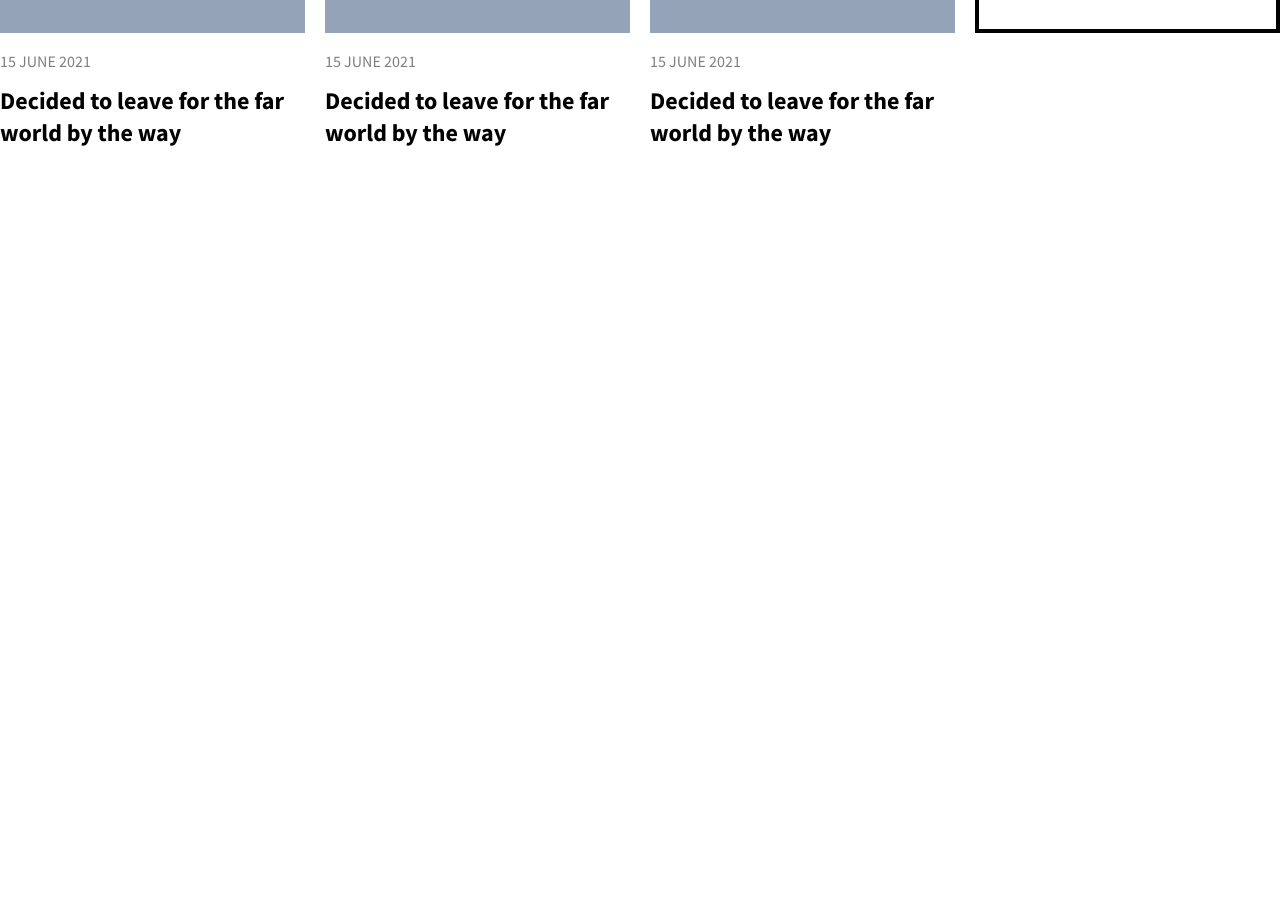
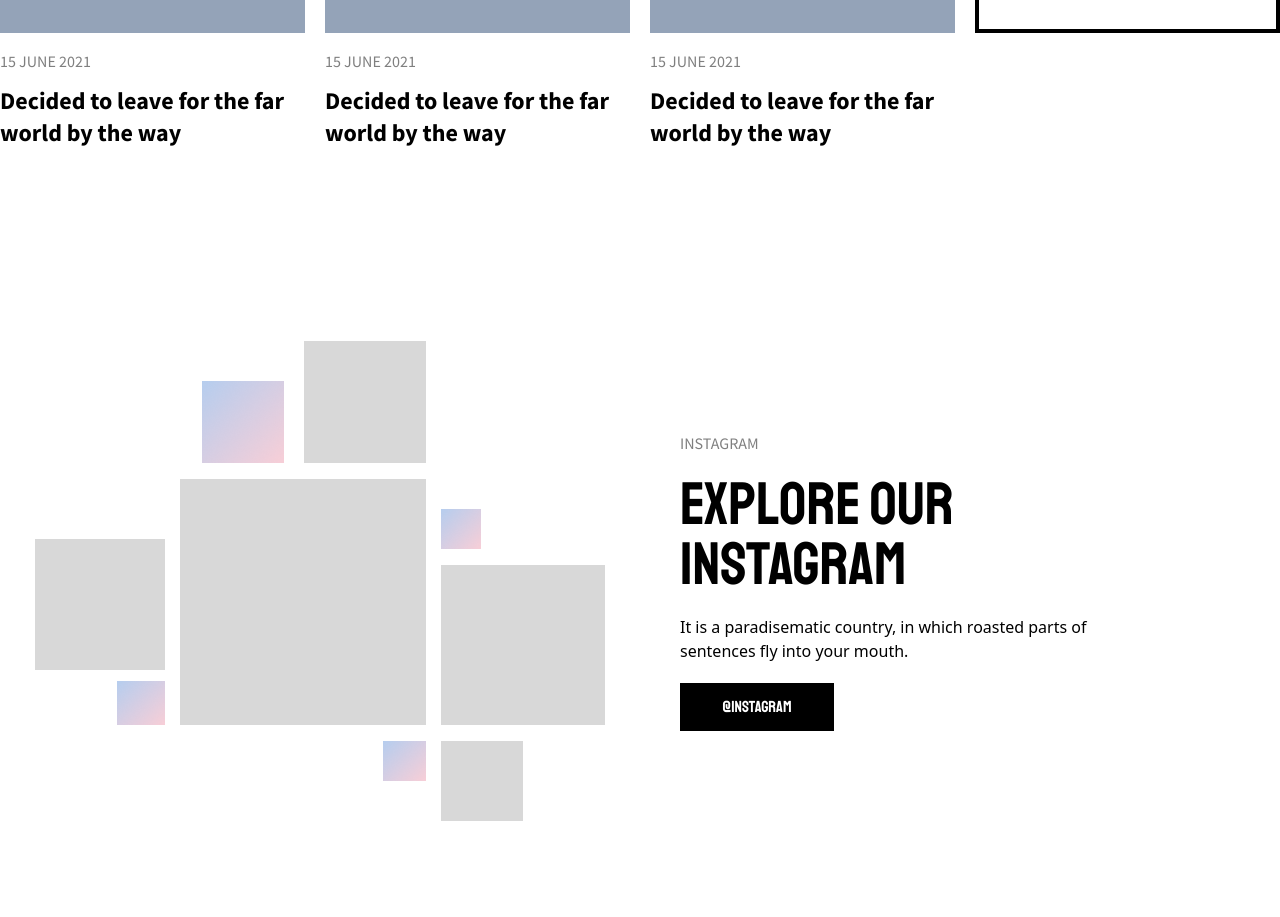
Before and after one commit to fsholehan/photography-land, a website: page index.html in a window 1280 px wide. Shown: the part 6345-7262 px from the top of the page. Before the commit the page ends 6590 px from the top, so only its background shows below. Drawn offline with nearby package versions, Linux system fonts and the light colour scheme.

Commit message:
add ig section

```diff
--- a/index.html
+++ b/index.html
@@ -342,7 +342,6 @@
     <!-- end clients -->
 
     <!-- about us -->
-
     <section class="py-24">
       <div
         class="container mx-auto flex flex-col items-center space-y-12 px-6 md:flex-row md:space-y-0 md:space-x-10 md:px-0"
@@ -368,7 +367,6 @@
         </div>
       </div>
     </section>
-
     <!-- end about us -->
 
     <!-- testimonial -->
@@ -704,6 +702,33 @@
     </section>
     <!-- end blog -->
 
+    <!-- instagram-->
+    <section class="py-24">
+      <div
+        class="container mx-auto flex flex-col items-center space-y-12 px-6 md:flex-row md:space-y-0 md:space-x-10 md:px-0"
+      >
+        <div class="flex items-center justify-center md:w-1/2">
+          <img src="public/images/playfull-rect.png" alt="" />
+        </div>
+        <div class="flex flex-col space-y-5">
+          <span class="font-sans-pro uppercase text-black/50">Instagram</span>
+          <h1 class="font-staatliches text-4xl md:text-6xl">
+            Explore Our<br />
+            Instagram
+          </h1>
+          <p class="w-[329px] md:w-[470px]">
+            It is a paradisematic country, in which roasted parts of sentences
+            fly into your mouth.
+          </p>
+          <a
+            class="mt-4 inline-block w-[154px] bg-black py-3 text-center font-staatliches text-white"
+            href="https://instagram.com/fsholehan"
+            >@Instagram</a
+          >
+        </div>
+      </div>
+    </section>
+    <!-- end instagram-->
     <!-- alpineJs -->
     <script
       defer
```
Also changed, not shown: public/images/playfull-rect.png (added).
